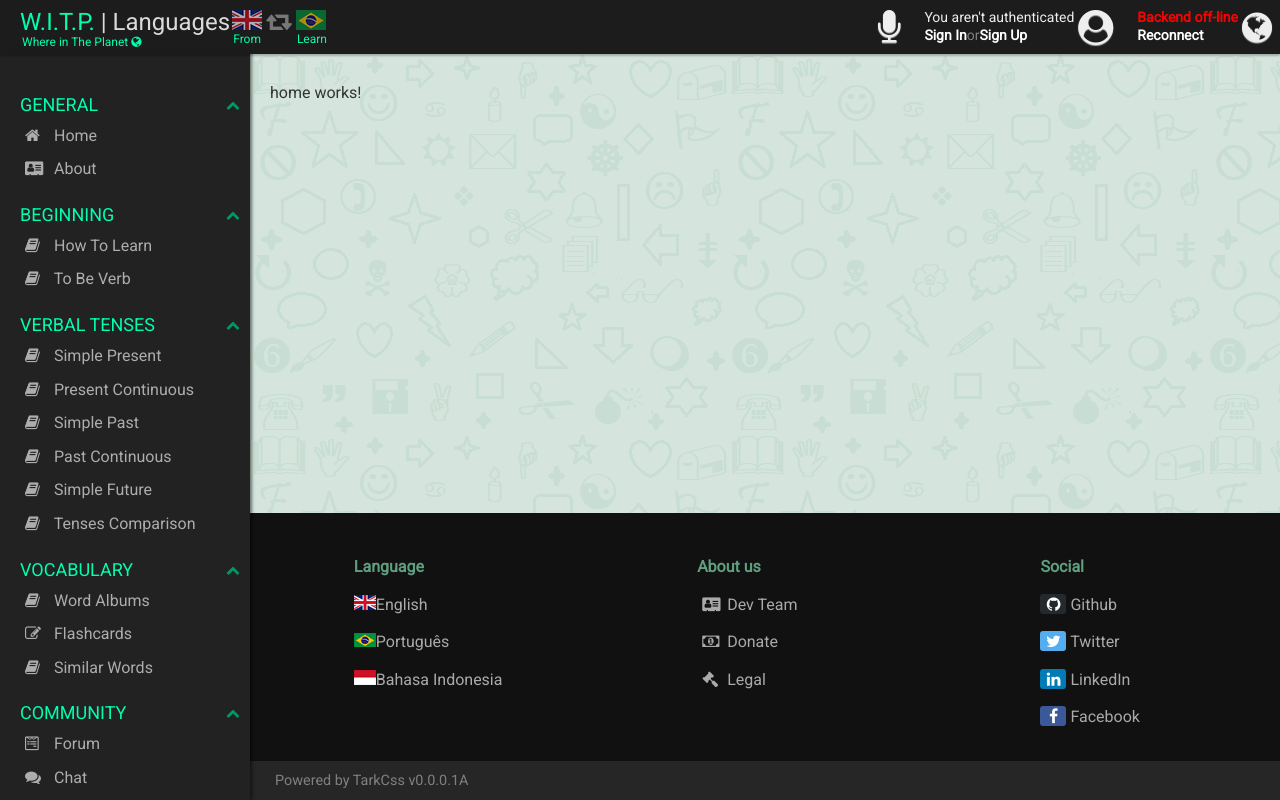
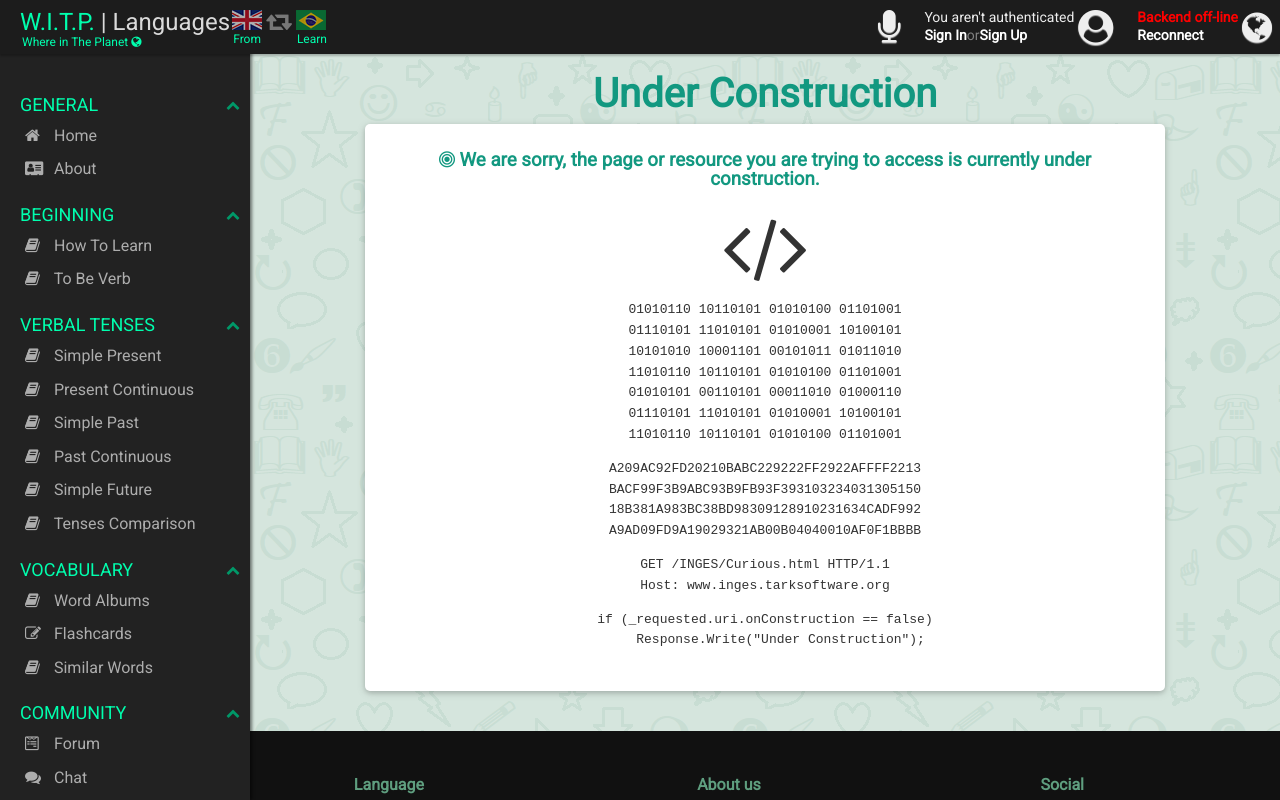
Before and after one commit to juniortarcisio/WITP, an Angular app: page / in a window 1280 px wide. Built offline with nearby package versions, Linux system fonts and the light colour scheme.

Commit message:
migrated construction page

```diff
--- a/src/app/app-routing.module.ts
+++ b/src/app/app-routing.module.ts
@@ -1,6 +1,7 @@
 import { HomeComponent } from './general/home/home.component';
 import { NgModule } from '@angular/core';
 import { Routes, RouterModule } from '@angular/router';
+import { ConstructionComponent } from './general/construction/construction.component';
 
 const routes: Routes = [
   //{ path: 'hero/:id',      component: HeroDetailComponent },
@@ -15,7 +16,7 @@ const routes: Routes = [
   //},
   //{ path: 'another', component: AnotherPageComponent },
   //{ path: 'dynamic', component: DynamicFormComponent },
-  { path: '**', component: HomeComponent }
+  { path: '**', component: ConstructionComponent }
 ];
 
 @NgModule({
--- a/src/app/app.component.css
+++ b/src/app/app.component.css
@@ -20,7 +20,7 @@ main {
     background-image:url('../assets/images/bgx.png');
 }
 
-.view-container {
+.router-container {
     padding: 10px 20px;
     flex: 1 0 auto;
     animation: fade-in .5s;
--- a/src/app/app.component.html
+++ b/src/app/app.component.html
@@ -1,7 +1,7 @@
 <page-header></page-header>
 <page-menu></page-menu>
 <main class="below-top-nav">
-    <section class="view-container">
+    <section class="router-container">
         <router-outlet></router-outlet>
     </section>
     <page-footer></page-footer>
--- /dev/null
+++ b/src/app/general/construction/construction.component.css
@@ -0,0 +1,3 @@
+.font-monospace {
+    font-family: monospace;
+}
--- /dev/null
+++ b/src/app/general/construction/construction.component.html
@@ -0,0 +1,34 @@
+<section class="container-short center">
+  <h1>Under Construction</h1>
+  <article class="card l12 slide-down animate-duration-x1">
+      <div class="card-container">
+          <h3><i class="fa fa-bullseye"></i> We are sorry, the page or resource you are trying to access is currently under construction.</h3>
+          <i class="fa fa-code fa-5x"></i>
+          <div class="font-monospace">
+              <p>
+                  01010110 10110101 01010100 01101001<br>
+                  01110101 11010101 01010001 10100101<br>
+                  10101010 10001101 00101011 01011010<br>
+                  11010110 10110101 01010100 01101001<br>
+                  01010101 00110101 00011010 01000110<br>
+                  01110101 11010101 01010001 10100101<br>
+                  11010110 10110101 01010100 01101001
+              </p>
+              <p>
+                  A209AC92FD20210BABC229222FF2922AFFFF2213<br>
+                  BACF99F3B9ABC93B9FB93F393103234031305150<br>
+                  18B381A983BC38BD98309128910231634CADF992<br>
+                  A9AD09FD9A19029321AB00B04040010AF0F1BBBB<br>
+              </p>
+              <p>
+                  GET /INGES/Curious.html HTTP/1.1<br>
+                  Host: www.inges.tarksoftware.org
+              </p>
+              <p>
+                  if (_requested.uri.onConstruction == false)<br>
+                  &nbsp;&nbsp;&nbsp; Response.Write("Under Construction");
+              </p>
+          </div>
+      </div>
+  </article>
+</section>
--- /dev/null
+++ b/src/app/general/construction/construction.component.ts
@@ -0,0 +1,14 @@
+import { Component, OnInit } from '@angular/core';
+
+@Component({
+  selector: 'app-construction',
+  templateUrl: './construction.component.html',
+  styleUrls: ['./construction.component.css']
+})
+export class ConstructionComponent implements OnInit {
+
+  constructor() { }
+
+  ngOnInit() { }
+
+}
--- a/src/app/general/general.module.ts
+++ b/src/app/general/general.module.ts
@@ -4,6 +4,7 @@ import { AboutComponent } from './about/about.component';
 import { DonateComponent } from './donate/donate.component';
 import { HomeComponent } from './home/home.component';
 import { LegalComponent } from './legal/legal.component';
+import { ConstructionComponent } from './construction/construction.component';
 
 @NgModule({
   imports: [
@@ -13,7 +14,8 @@ import { LegalComponent } from './legal/legal.component';
     AboutComponent,
     DonateComponent,
     HomeComponent,
-    LegalComponent
+    LegalComponent,
+    ConstructionComponent
   ]
 })
 export class GeneralModule { }
--- a/src/app/structure/page-menu/page-menu.component.css
+++ b/src/app/structure/page-menu/page-menu.component.css
@@ -71,7 +71,7 @@
     margin-bottom:25px;
 }
 
-.sidenav a.active { color: #7dffd6; border-left: 3px solid #7dffd6; }
+.sidenav a.active { color: #7dffd6 !important; border-left: 3px solid #7dffd6; }
 
 .sidenav .social a {
     display:block;
```
